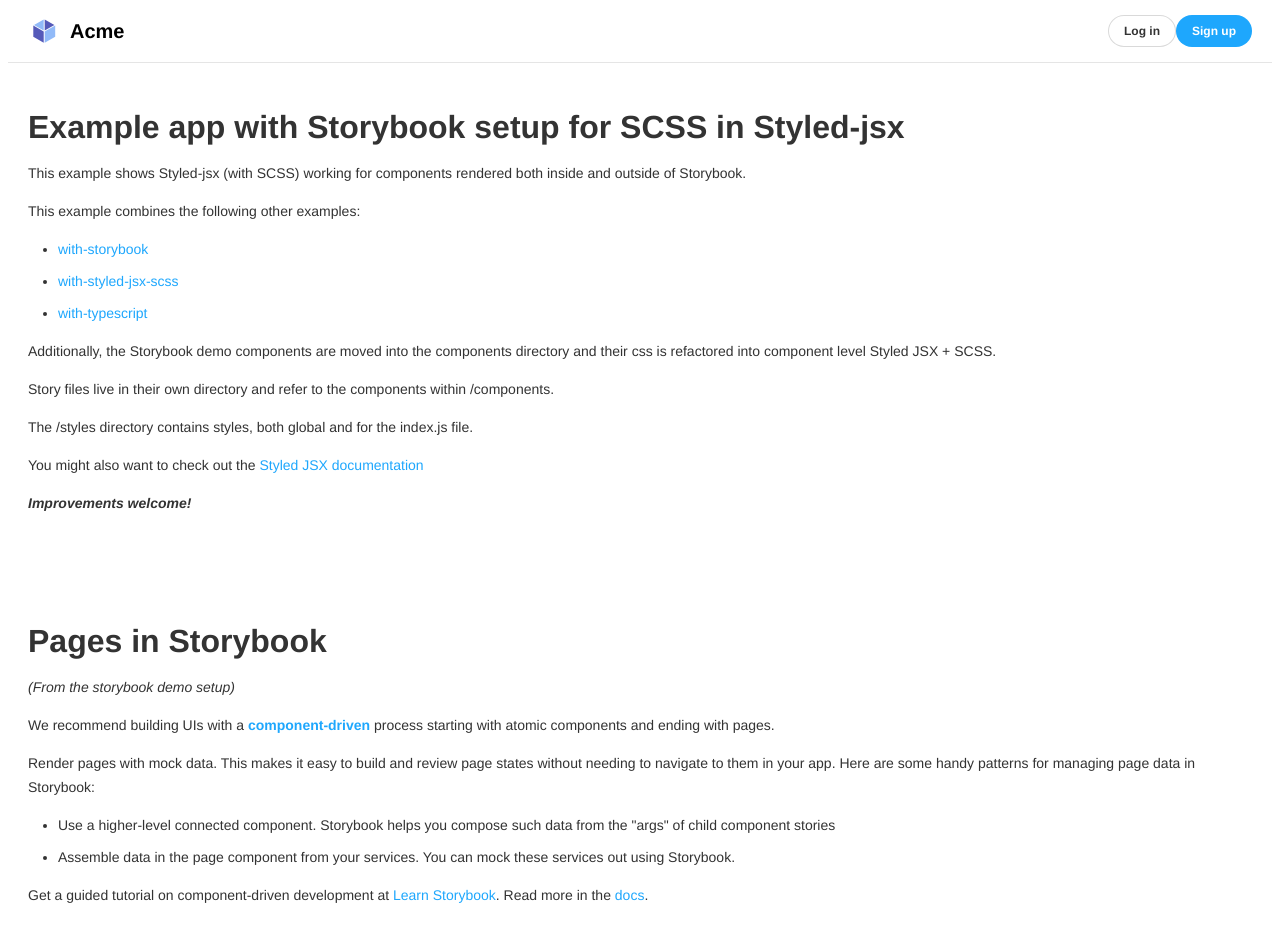
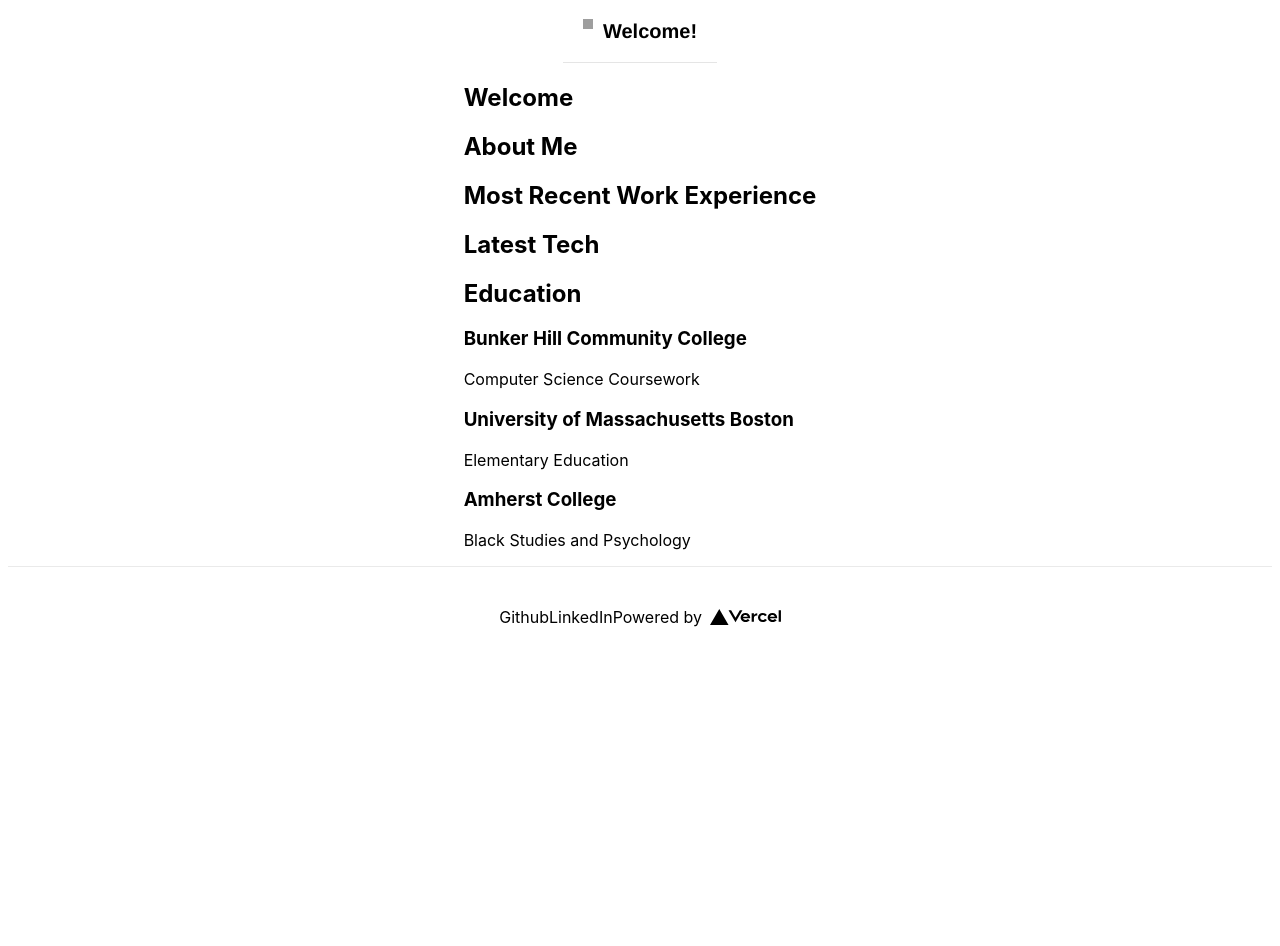
Before and after one commit to kimdolion/kimdolion.github.io, a Next.js app: page / in a window 1280 px wide. Shown: the top 946 px of the page. After the commit the page ends 800 px from the top, so only its background shows below. Built offline with nearby package versions, Linux system fonts and the light colour scheme; grey boxes are pictures that could not be loaded.

Commit message:
Add Header and Page components that have updated types

```diff
--- a/components/Header.tsx
+++ b/components/Header.tsx
@@ -1,61 +1,21 @@
+import Image from 'next/image'
 import React from 'react'
 
 import { Button } from './Button'
 
 export interface HeaderProps {
-  user?: {}
-  onLogin: () => void
-  onLogout: () => void
-  onCreateAccount: () => void
+  title: string;
 }
 
-export const Header: React.FC<HeaderProps> = ({
-  user,
-  onLogin,
-  onLogout,
-  onCreateAccount,
-}) => (
+export const Header = ({title}: HeaderProps): JSX.Element => (
   <>
     <header>
       <div className="wrapper">
         <div>
-          <svg
-            width="32"
-            height="32"
-            viewBox="0 0 32 32"
-            xmlns="http://www.w3.org/2000/svg"
-          >
-            <g fill="none" fillRule="evenodd">
-              <path
-                d="M10 0h12a10 10 0 0110 10v12a10 10 0 01-10 10H10A10 10 0 010 22V10A10 10 0 0110 0z"
-                fill="#FFF"
-              />
-              <path
-                d="M5.3 10.6l10.4 6v11.1l-10.4-6v-11zm11.4-6.2l9.7 5.5-9.7 5.6V4.4z"
-                fill="#555AB9"
-              />
-              <path
-                d="M27.2 10.6v11.2l-10.5 6V16.5l10.5-6zM15.7 4.4v11L6 10l9.7-5.5z"
-                fill="#91BAF8"
-              />
-            </g>
-          </svg>
-          <h1>Acme</h1>
+          <Image src={'/public/kor_am_flag.jpg'} height={10} width={10} alt={"Korean American blended flag from MultinationalPatriot by OnjenaYo"} />
+          <h1>{title}</h1>
         </div>
         <div>
-          {user ? (
-            <Button size="small" onClick={onLogout} label="Log out" />
-          ) : (
-            <>
-              <Button size="small" onClick={onLogin} label="Log in" />
-              <Button
-                primary
-                size="small"
-                onClick={onCreateAccount}
-                label="Sign up"
-              />
-            </>
-          )}
         </div>
       </div>
     </header>
--- a/components/Page.tsx
+++ b/components/Page.tsx
@@ -1,160 +1,30 @@
-import React from 'react'
+import React, { ReactNode } from 'react'
 import Link from 'next/link'
 import { Header } from './Header'
-
+import styles from '../styles/Home.module.css'
 export interface PageProps {
-  user?: {}
-  onLogin: () => void
-  onLogout: () => void
-  onCreateAccount: () => void
+  title: string;
+  children: ReactNode;
 }
 
-export const Page: React.FC<PageProps> = ({
-  user,
-  onLogin,
-  onLogout,
-  onCreateAccount,
-}) => (
+export const Page = ({
+title, children}:PageProps) :JSX.Element => (
   <>
-    <article>
-      <Header
-        user={user}
-        onLogin={onLogin}
-        onLogout={onLogout}
-        onCreateAccount={onCreateAccount}
-      />
-      <section>
-        <h2>Example app with Storybook setup for SCSS in Styled-jsx</h2>
-        <p>
-          This example shows Styled-jsx (with SCSS) working for components
-          rendered both inside and outside of Storybook.
-        </p>
-        <p>This example combines the following other examples:</p>
-        <ul>
-          <li>
-            <Link
-              href="https://github.com/vercel/next.js/tree/canary/examples/with-storybook"
-              legacyBehavior
-            >
-              <a>with-storybook</a>
-            </Link>
-          </li>
-          <li>
-            <Link
-              href="https://github.com/next.js/tree/canary/examples/with-styled-jsx-scss"
-              legacyBehavior
-            >
-              <a>with-styled-jsx-scss</a>
-            </Link>
-          </li>
-          <li>
-            <Link
-              href="https://github.com/next.js/tree/canary/examples/with-styled-jsx-scss"
-              legacyBehavior
-            >
-              <a>with-typescript</a>
-            </Link>
-          </li>
-        </ul>
-        <p>
-          Additionally, the Storybook demo components are moved into the
-          components directory and their css is refactored into component level
-          Styled JSX + SCSS.
-        </p>
-        <p>
-          Story files live in their own directory and refer to the components
-          within /components.
-        </p>
-        <p>
-          The /styles directory contains styles, both global and for the
-          index.js file.
-        </p>
-        <p>
-          You might also want to check out the{' '}
-          <Link
-            href="https://github.com/vercel/styled-jsx#styles-outside-of-components"
-            legacyBehavior
-          >
-            <a>Styled JSX documentation</a>
-          </Link>
-        </p>
-        <p>
-          <strong>
-            <i>Improvements welcome!</i>
-          </strong>
-        </p>
-      </section>
-      <section>
-        <h2>Pages in Storybook</h2>
-        <p>
-          <i>(From the storybook demo setup)</i>
-        </p>
-        <p>
-          We recommend building UIs with a{' '}
-          <a
-            href="https://componentdriven.org"
-            target="_blank"
-            rel="noopener noreferrer"
-          >
-            <strong>component-driven</strong>
-          </a>{' '}
-          process starting with atomic components and ending with pages.
-        </p>
-        <p>
-          Render pages with mock data. This makes it easy to build and review
-          page states without needing to navigate to them in your app. Here are
-          some handy patterns for managing page data in Storybook:
-        </p>
-        <ul>
-          <li>
-            Use a higher-level connected component. Storybook helps you compose
-            such data from the "args" of child component stories
-          </li>
-          <li>
-            Assemble data in the page component from your services. You can mock
-            these services out using Storybook.
-          </li>
-        </ul>
-        <p>
-          Get a guided tutorial on component-driven development at{' '}
-          <a
-            href="https://www.learnstorybook.com"
-            target="_blank"
-            rel="noopener noreferrer"
-          >
-            Learn Storybook
-          </a>
-          . Read more in the{' '}
-          <a
-            href="https://storybook.js.org/docs"
-            target="_blank"
-            rel="noopener noreferrer"
-          >
-            docs
-          </a>
-          .
-        </p>
-        <div className="tip-wrapper">
-          <span className="tip">Tip</span> Adjust the width of the canvas with
-          the{' '}
-          <svg
-            width="10"
-            height="10"
-            viewBox="0 0 12 12"
-            xmlns="http://www.w3.org/2000/svg"
-          >
-            <g fill="none" fillRule="evenodd">
-              <path
-                d="M1.5 5.2h4.8c.3 0 .5.2.5.4v5.1c-.1.2-.3.3-.4.3H1.4a.5.5 0 01-.5-.4V5.7c0-.3.2-.5.5-.5zm0-2.1h6.9c.3 0 .5.2.5.4v7a.5.5 0 01-1 0V4H1.5a.5.5 0 010-1zm0-2.1h9c.3 0 .5.2.5.4v9.1a.5.5 0 01-1 0V2H1.5a.5.5 0 010-1zm4.3 5.2H2V10h3.8V6.2z"
-                id="a"
-                fill="#999"
-              />
-            </g>
-          </svg>
-          Viewports addon in the toolbar (when viewed in Storybook)
-        </div>
-      </section>
-    </article>
+    <Header title={title}
+    />
+    <main>{children}</main>
+    <footer className={styles.footer}>
+      <Link href="https://github.com/kimdolion" target="_blank">Github</Link>
+      <Link href="https://linkedin.com/in/kimberly-wilkes" target="_blank">LinkedIn</Link>
+      <Link
+        href="https://vercel.com?utm_source=create-next-app&utm_medium=default-template&utm_campaign=create-next-app"
+        target="_blank"
+        rel="noopener noreferrer"
+      >
+        Powered by{' '}
+        <img src="/vercel.svg" alt="Vercel Logo" className={styles.logo} />
+      </Link>
+      </footer>
     <style jsx>{`
       section {
         font-family: 'Nunito Sans', 'Helvetica Neue', Helvetica, Arial,
```
Also changed, not shown: 1 other file (tests, documents, lock files or other folders).
